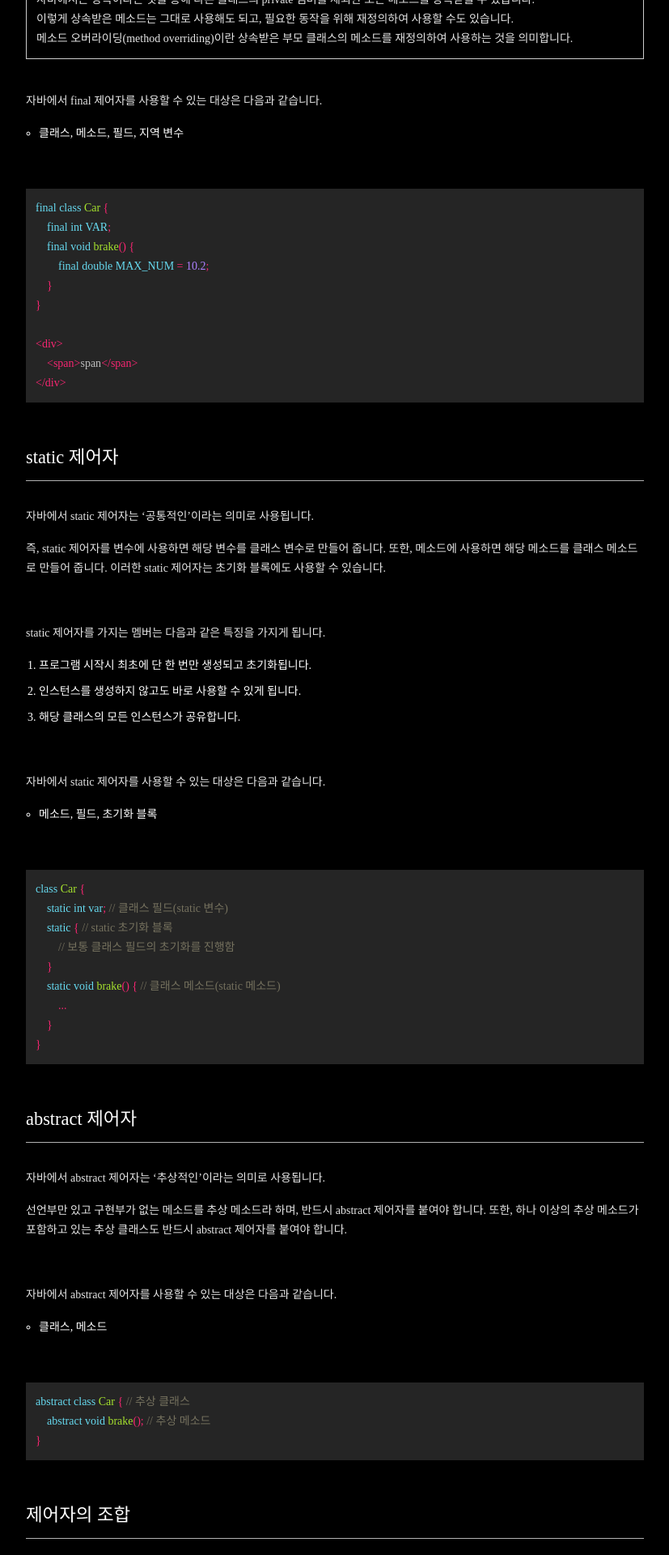
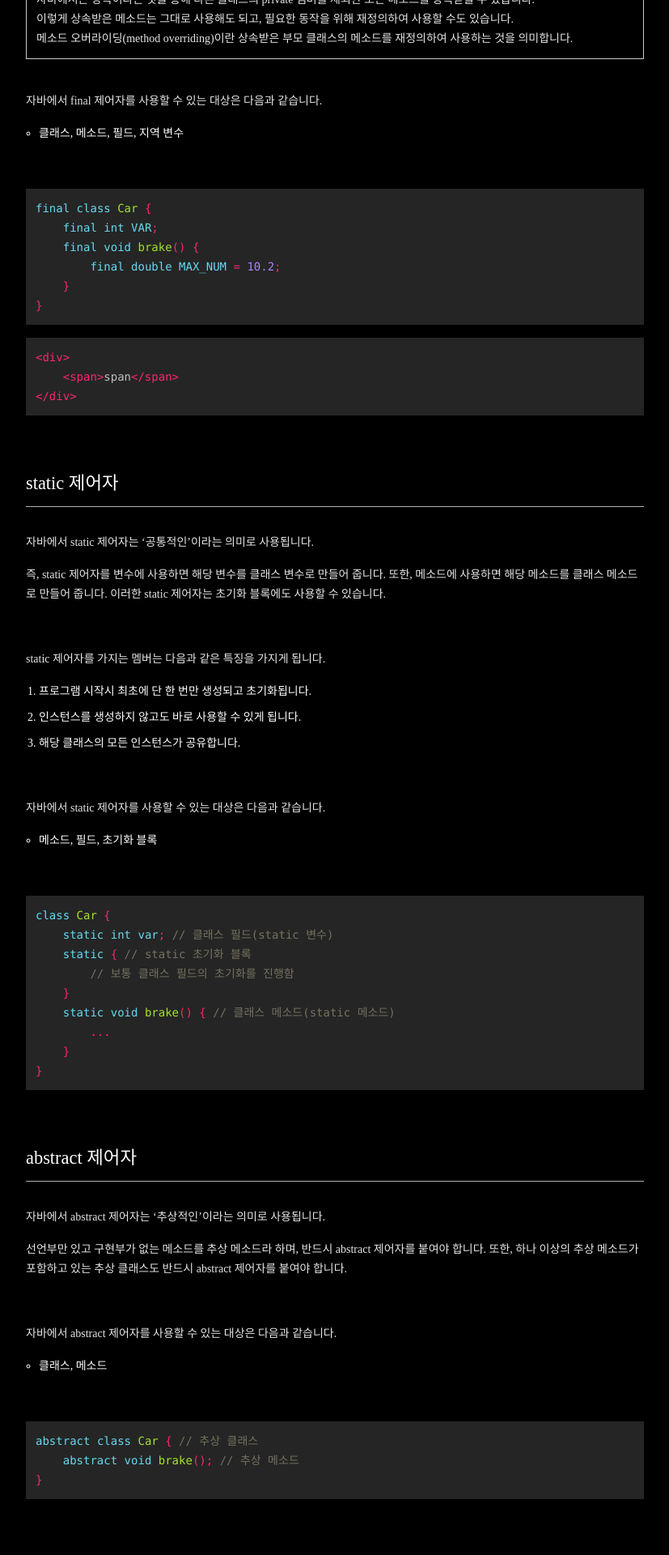
Before and after one commit to shinyj1991/shinyj1991.github.io, a Jekyll site: the page built from _posts/2021-01-25-1.md, in a window 1280 px wide. Shown: the part 529-2449 px from the top of the page at 81% size, without its empty margins (326-1153 px from the left). Built offline with Jekyll 4.4.1, drawn with Linux system fonts in a browser that asks for light colours; the table of contents is made by our own code.

Commit message:
Update style.scss

```diff
--- a/assets/css/style.scss
+++ b/assets/css/style.scss
@@ -168,8 +168,10 @@
 
       h2, h3, h4, h5, h6 {font-weight: 400; padding-top: 1rem;}
 
-      >h2, >h3, >h4, >h5, >h6, >p, >ul, >ol, >table
+      >h2, >h3, >h4, >h5, >h6, >p, >ul, >ol, >table,
       >.highlighter-rouge {margin-bottom: 1rem;}
+
+      .highlighter-rouge {font-family: Consolas, Noto Sans KR;}
 
       a {text-decoration: underline; color: #e6db74;}
 
```
